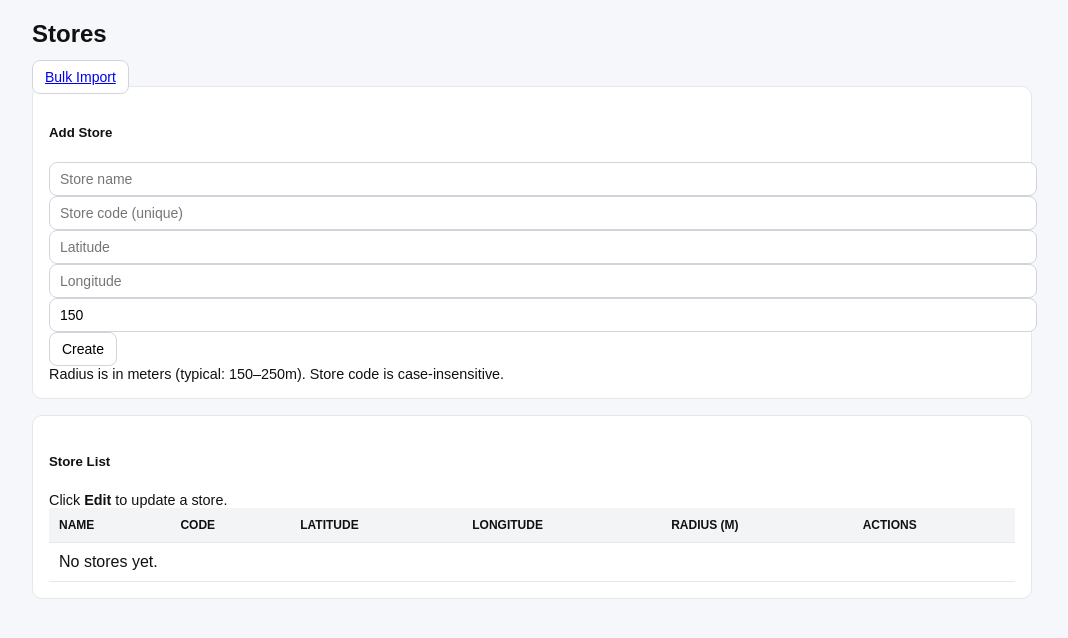
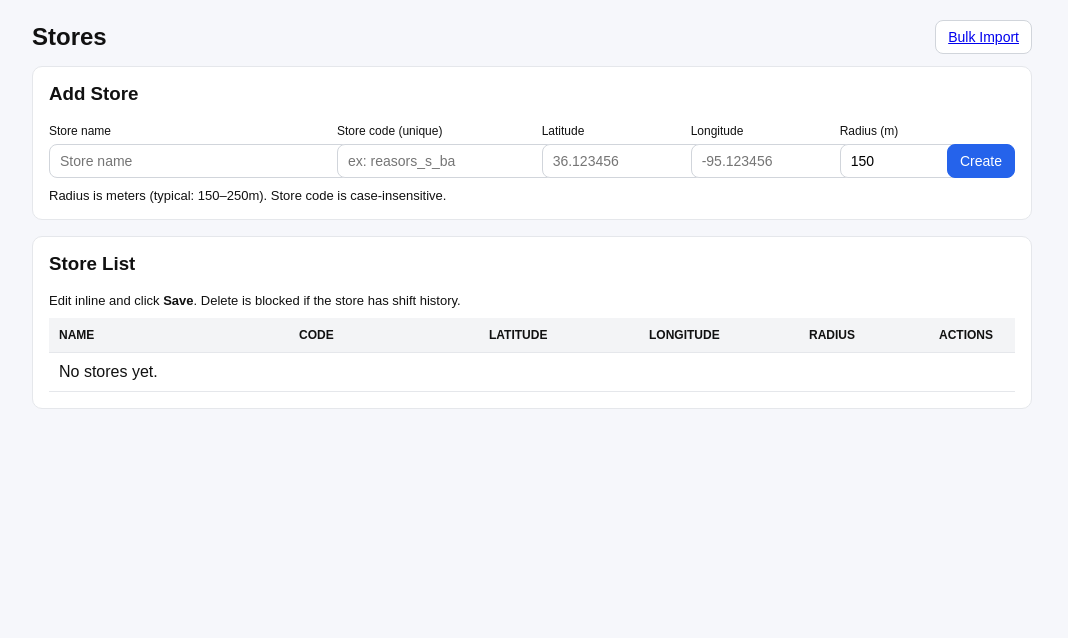
Before and after one commit to keatonmc15/clockin_app, a Flask app: page /admin/stores in a window 1280 px wide. Shown: the part 49-687 px from the top of the page, without its empty margins (108-1176 px from the left). Run offline with Flask 3, Linux system fonts and the light colour scheme; the visitor is signed in with stand-in values (Sample User, id 1); data that the repository does not hold is empty; some libraries are stand-ins or nearby versions.

Commit message:
Revert Stores layout to clean inline edit style

```diff
--- a/templates/stores.html
+++ b/templates/stores.html
@@ -2,156 +2,125 @@
 {% set title = "Stores" %}
 {% block content %}
 
-<div class="d-flex align-items-center justify-content-between mb-3">
-  <h2 class="m-0">Stores</h2>
-  <a class="btn btn-sm btn-outline-secondary" href="/admin/import">Bulk Import</a>
+<div style="display:flex; align-items:center; justify-content:space-between; gap:12px; flex-wrap:wrap; margin-bottom:12px;">
+  <h2 style="margin:0;">Stores</h2>
+  <a class="btn" href="/admin/import">Bulk Import</a>
 </div>
 
-<div class="card shadow-sm mb-4">
-  <div class="card-body">
-    <h5 class="mb-3">Add Store</h5>
+<div class="card">
+  <h3 style="margin-top:0;">Add Store</h3>
 
-    <form method="post" class="row g-2">
+  <form method="post">
     <input type="hidden" name="action" value="create"/>
 
-      <div class="col-md-4">
-        <input class="form-control" name="name" placeholder="Store name" required>
+    <div style="display:grid; grid-template-columns: 2fr 1.4fr 1fr 1fr .7fr auto; gap:10px; align-items:end;">
+      <div>
+        <label style="display:block; font-size:12px; margin-bottom:6px;">Store name</label>
+        <input name="name" placeholder="Store name" required>
       </div>
 
-      <div class="col-md-3">
-        <input class="form-control font-monospace" name="qr_token" placeholder="Store code (unique)" required>
+      <div>
+        <label style="display:block; font-size:12px; margin-bottom:6px;">Store code (unique)</label>
+        <input name="qr_token" placeholder="ex: reasors_s_ba" required>
       </div>
 
-      <div class="col-md-2">
-        <input class="form-control" name="latitude" placeholder="Latitude" required>
+      <div>
+        <label style="display:block; font-size:12px; margin-bottom:6px;">Latitude</label>
+        <input name="latitude" placeholder="36.123456" required>
       </div>
 
-      <div class="col-md-2">
-        <input class="form-control" name="longitude" placeholder="Longitude" required>
+      <div>
+        <label style="display:block; font-size:12px; margin-bottom:6px;">Longitude</label>
+        <input name="longitude" placeholder="-95.123456" required>
       </div>
 
-      <div class="col-md-1">
-        <input class="form-control" name="geofence_radius_m" placeholder="m" value="150">
+      <div>
+        <label style="display:block; font-size:12px; margin-bottom:6px;">Radius (m)</label>
+        <input name="geofence_radius_m" placeholder="150" value="150">
       </div>
 
-      <div class="col-12 d-flex justify-content-end mt-2">
-        <button class="btn btn-dark" type="submit">Create</button>
-      </div>
-    </form>
-
-    <div class="text-muted mt-2" style="font-size: 0.9rem;">
-      Radius is in meters (typical: 150–250m). Store code is case-insensitive.
-    </div>
+      <div>
+        <button class="btn btn-primary" type="submit">Create</button>
       </div>
     </div>
 
-<div class="card shadow-sm">
-  <div class="card-body">
-    <div class="d-flex align-items-center justify-content-between mb-2">
-      <h5 class="m-0">Store List</h5>
-      <div class="text-muted" style="font-size: 0.9rem;">
-        Click <strong>Edit</strong> to update a store.
+    <div class="muted" style="margin-top:10px; font-size: 13px;">
+      Radius is meters (typical: 150–250m). Store code is case-insensitive.
     </div>
+  </form>
 </div>
 
-    <div class="table-responsive">
-      <table class="table table-sm align-middle">
+<div class="card">
+  <h3 style="margin-top:0;">Store List</h3>
+  <div class="muted" style="margin-bottom:10px; font-size: 13px;">
+    Edit inline and click <strong>Save</strong>. Delete is blocked if the store has shift history.
+  </div>
+
+  <div style="overflow:auto;">
+    <table>
       <thead>
         <tr>
-            <th>Name</th>
-            <th>Code</th>
-            <th>Latitude</th>
-            <th>Longitude</th>
-            <th>Radius (m)</th>
-            <th class="text-end">Actions</th>
+          <th style="min-width: 220px;">Name</th>
+          <th style="min-width: 170px;">Code</th>
+          <th style="min-width: 140px;">Latitude</th>
+          <th style="min-width: 140px;">Longitude</th>
+          <th style="min-width: 110px;">Radius</th>
+          <th class="right" style="min-width: 170px;">Actions</th>
         </tr>
       </thead>
 
       <tbody>
         {% for s in stores %}
+        <tr>
+          <td colspan="6" style="padding:0;">
+            <form method="post" action="/admin/stores/update" style="display:grid; grid-template-columns: 220px 170px 140px 140px 110px 1fr; gap:10px; padding:10px; align-items:center;">
+              <input type="hidden" name="store_id" value="{{ s.id }}"/>
 
-          <!-- Display row -->
-          <tr>
-            <td><strong>{{ s.name }}</strong></td>
-            <td class="font-monospace">{{ s.qr_token }}</td>
-            <td>{{ "%.8f"|format(s.latitude) }}</td>
-            <td>{{ "%.8f"|format(s.longitude) }}</td>
-            <td>{{ s.geofence_radius_m }}</td>
-            <td class="text-end">
-              <button class="btn btn-sm btn-outline-dark" type="button"
-                      data-bs-toggle="collapse" data-bs-target="#editStore{{ s.id }}">
-                Edit
-              </button>
+              <div>
+                <input name="name" value="{{ s.name }}" required>
+              </div>
 
-              <form method="post" action="/admin/stores/delete" class="d-inline">
+              <div>
+                <input name="qr_token" value="{{ s.qr_token }}" required>
+              </div>
+
+              <div>
+                <input name="latitude" value="{{ "%.8f"|format(s.latitude) }}" required>
+              </div>
+
+              <div>
+                <input name="longitude" value="{{ "%.8f"|format(s.longitude) }}" required>
+              </div>
+
+              <div>
+                <input name="geofence_radius_m" value="{{ s.geofence_radius_m }}" required>
+              </div>
+
+              <div class="right" style="display:flex; gap:8px; justify-content:flex-end;">
+                <button class="btn btn-primary" type="submit">Save</button>
+            </form>
+
+                <form method="post" action="/admin/stores/delete" style="display:inline;">
                   <input type="hidden" name="store_id" value="{{ s.id }}"/>
                   <button
-                  class="btn btn-sm btn-outline-danger"
+                    class="btn btn-danger"
                     type="submit"
                     onclick="return confirm('Delete store: {{ s.name }}? This is blocked if the store has any shift history.')"
                   >
                     Delete
                   </button>
                 </form>
-            </td>
-          </tr>
-
-          <!-- Collapsible edit row -->
-          <tr class="collapse" id="editStore{{ s.id }}">
-            <td colspan="6">
-              <div class="border rounded p-3 bg-light">
-                <form method="post" action="/admin/stores/update" class="row g-2">
-                  <input type="hidden" name="store_id" value="{{ s.id }}"/>
-
-                  <div class="col-md-4">
-                    <label class="form-label small mb-1">Name</label>
-                    <input class="form-control form-control-sm" name="name" value="{{ s.name }}" required>
-                  </div>
-
-                  <div class="col-md-3">
-                    <label class="form-label small mb-1">Store Code</label>
-                    <input class="form-control form-control-sm font-monospace" name="qr_token" value="{{ s.qr_token }}" required>
-                  </div>
-
-                  <div class="col-md-2">
-                    <label class="form-label small mb-1">Latitude</label>
-                    <input class="form-control form-control-sm" name="latitude" value="{{ "%.8f"|format(s.latitude) }}" required>
-                  </div>
-
-                  <div class="col-md-2">
-                    <label class="form-label small mb-1">Longitude</label>
-                    <input class="form-control form-control-sm" name="longitude" value="{{ "%.8f"|format(s.longitude) }}" required>
-                  </div>
-
-                  <div class="col-md-1">
-                    <label class="form-label small mb-1">Radius</label>
-                    <input class="form-control form-control-sm" name="geofence_radius_m" value="{{ s.geofence_radius_m }}" required>
-                  </div>
-
-                  <div class="col-12 d-flex justify-content-end gap-2 mt-2">
-                    <button class="btn btn-sm btn-dark" type="submit">Save</button>
-                    <button class="btn btn-sm btn-outline-secondary" type="button"
-                            data-bs-toggle="collapse" data-bs-target="#editStore{{ s.id }}">
-                      Cancel
-                    </button>
-                  </div>
-                </form>
               </div>
           </td>
         </tr>
-
         {% endfor %}
 
         {% if stores|length == 0 %}
-            <tr><td colspan="6" class="text-muted">No stores yet.</td></tr>
+          <tr><td colspan="6" class="muted">No stores yet.</td></tr>
         {% endif %}
       </tbody>
     </table>
   </div>
 </div>
-</div>
-
-<!-- Bootstrap JS (needed for collapse) -->
-<script src="https://cdn.jsdelivr.net/npm/bootstrap@5.3.3/dist/js/bootstrap.bundle.min.js"></script>
 
 {% endblock %}
```
Lines whose indentation alone changed are shown as unchanged.
